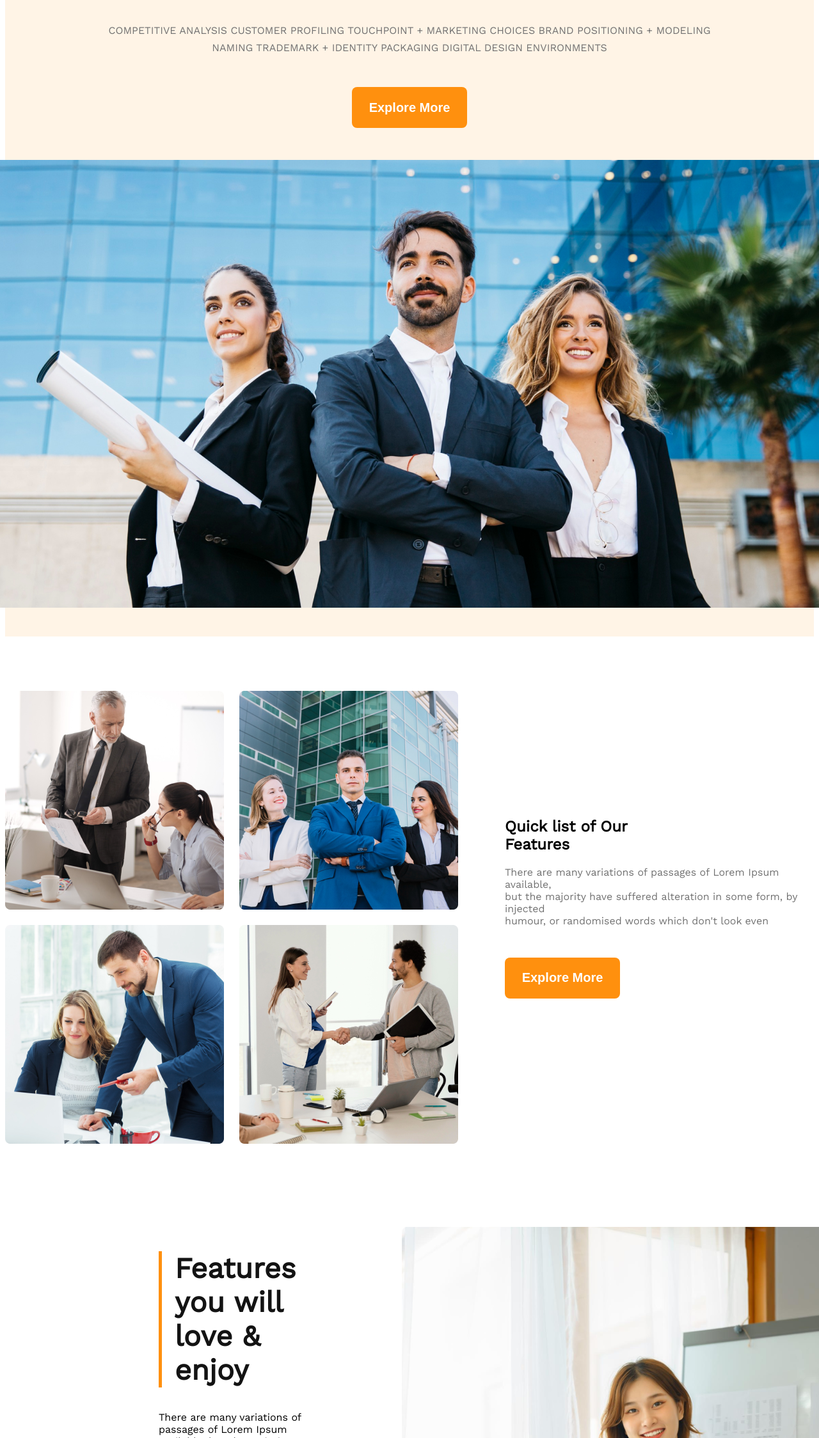
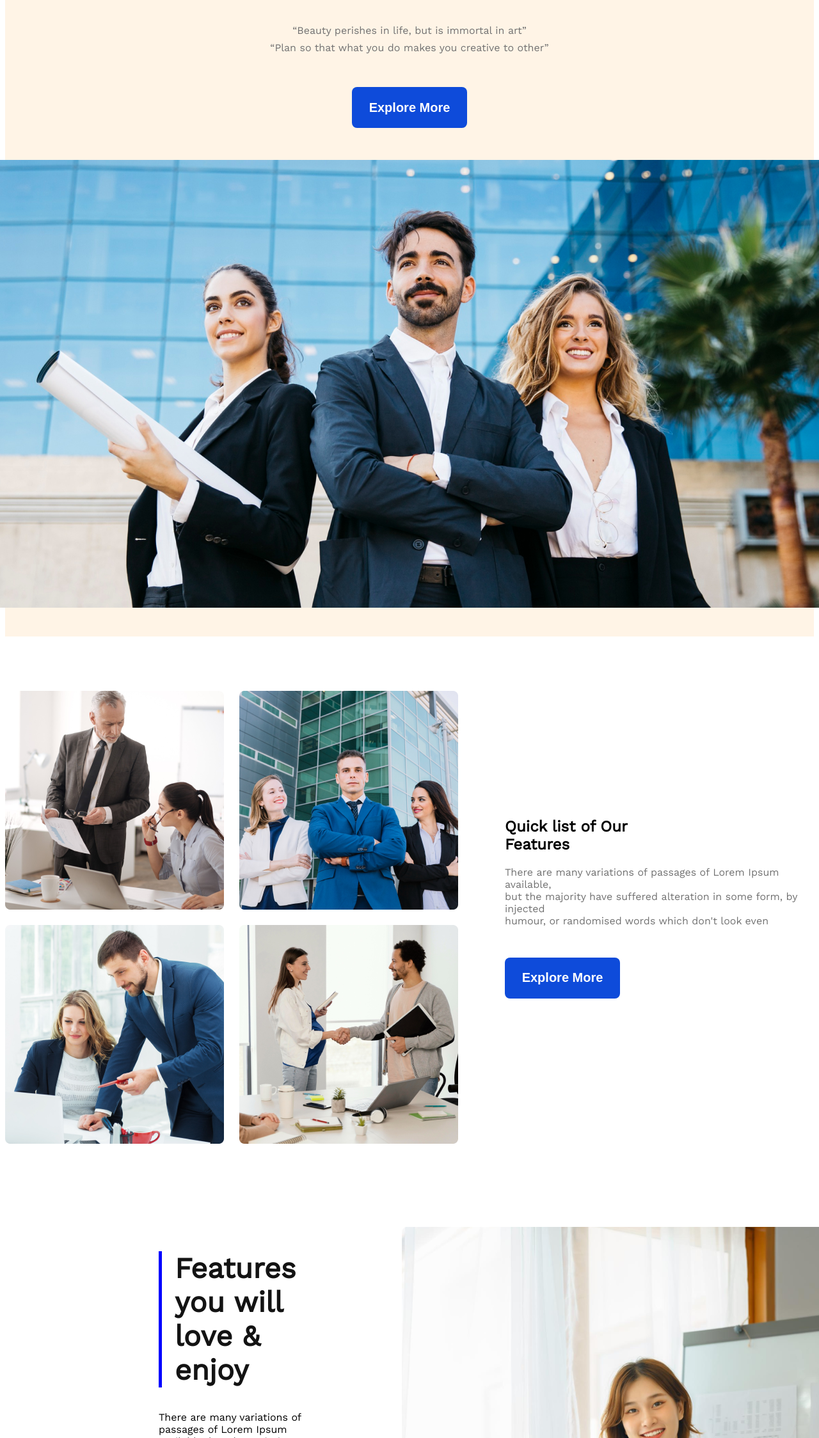
Before and after one commit to AvisheikhKundu/G3-Architects, a plain HTML site: page index.html in a window 1280 px wide. Shown: the part 552-2800 px from the top of the page at 64% size. Drawn offline with nearby package versions, Linux system fonts and the light colour scheme.

Commit message:
some css changes

```diff
--- a/StyleFile/style.css
+++ b/StyleFile/style.css
@@ -4,8 +4,7 @@
 body{
   font-family: Work Sans;
 }
-/* -nav-bar-style-section
--------------------------*/
+/* nav-bar-style-section */
 .header-body-color{
     background: rgba(255, 144, 14, 0.1);
 }
@@ -45,8 +44,7 @@ ul a{
     text-decoration: none;
     color: #424242;
 }
-/*----------- banar-section-style
------------------------------*/
+/* banar-section-style */
 .first-bannar-photo{
 margin-bottom: 45px;
 
@@ -75,12 +73,11 @@ margin-bottom: 45px;
     font-size: 16px;
     margin-top: -15px;
 }
-/* button style(1) ---
----------------------*/
+/* button style(1) */
 .btn-style{
     width: 180px;
     height: 64px;
-    background: #FF900E;
+    background: #0e4bda;
     border-radius: 8px;
     border: 0px;
     font-weight: 600;
@@ -112,13 +109,12 @@ margin-bottom: 45px;
 .quick-text-section{
     margin-left: 73px;
 }
-/* Features you will love & enjoy-section-style
------------------------------------------------- */
+/* Features you will love & enjoy-section-style */
 .Features-section-parent{
         display: flex;
 }
 .boder-F{
-    border-left: 5px solid #FF900E;
+    border-left: 5px solid blue;
     padding: 0.01em 20px;
     color: #131313;
 }
@@ -131,8 +127,8 @@ margin-bottom: 45px;
     background: #FFFFFF;
     box-shadow: 0px 4px 30px rgba(0, 0, 0, 0.06);
     border-radius: 8px;
-    /* border: 1px solid;
-    box-shadow: 5px 10px #eeeeee; */
+    /* border: 1px solid;  */
+    /* box-shadow: 5px 10px #eeeeee; */
 }
 .Features-textBox h3{
     font-weight: 600;
@@ -168,13 +164,13 @@ margin-bottom: 45px;
     height: 200px;
     margin-top: -640px;
     color: #FFFFFF;
-    background: #FF900E;
+    background: #251bd8;
     border-radius: 8px;
     border: 0em;
     margin-left: -85px;
 }
 #btn-experience:hover{
-    background-color: rgba(255, 144, 14, 0.1);
+    background-color: rgba(35, 97, 229, 0.1);
     color: #000000;
 }
 #btn-experience h1{
@@ -212,7 +208,7 @@ margin-bottom: 45px;
 .FACTS-BOX{
     width: 241.83px;
     height: 241.83px;
-    border: 1px solid #FF900E;
+    border: 1px solid #194eca;
     border-radius: 8px;
     display: flex;
     flex-direction: column;
@@ -282,6 +278,5 @@ footer div > p{
     font-size: 17px;
     color: #424242;
 }
-/* <<<<<<<<<<<<<<<<<CSS Media Queries>>>>>>>>>>>>>>>>>>>>>>>> */
-                    /* breakpoints */
-/* <<<<<<<<<<<<<<<<<CSS Media Queries>>>>>>>>>>>>>>>>>>>>>>>> */
+/*CSS Media Queries*/
+ /* breakpoints */
--- a/index.html
+++ b/index.html
@@ -35,12 +35,9 @@
                 </h1>
                 <h1 class="BrandNew-Gtext">Group of Architects</h1>
                 <p>
-                    COMPETITIVE ANALYSIS CUSTOMER PROFILING
-                    TOUCHPOINT + MARKETING CHOICES
-                    BRAND POSITIONING + MODELING
+                    “Beauty perishes in life, but is immortal in art”
                 </p>
-                <p>NAMING TRADEMARK + IDENTITY PACKAGING
-                    DIGITAL DESIGN ENVIRONMENTS</p>
+                <p>“Plan so that what you do makes you creative to other”</p>
                 <button class="btn-style">
                     Explore More
                 </button>
```
